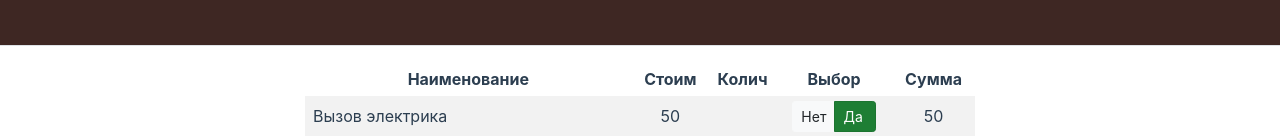
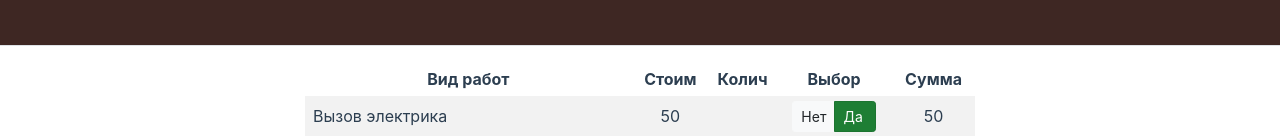
Before and after one commit to mccrush/em5, a Vue app: page / in a window 1280 px wide. Shown: the part 264-403 px from the top of the page. Built offline with nearby package versions, Linux system fonts and the light colour scheme.

Commit message:
Переименовывает столбец

```diff
--- a/src/components/Calc.vue
+++ b/src/components/Calc.vue
@@ -5,7 +5,7 @@
         <table class="table table-striped table-borderless table-sm table-responsive-sm">
           <thead>
             <tr>
-              <th scope="col">Наименование</th>
+              <th scope="col">Вид работ</th>
               <th scope="col">Стоим</th>
               <th scope="col">Колич</th>
               <th scope="col">Выбор</th>
```
